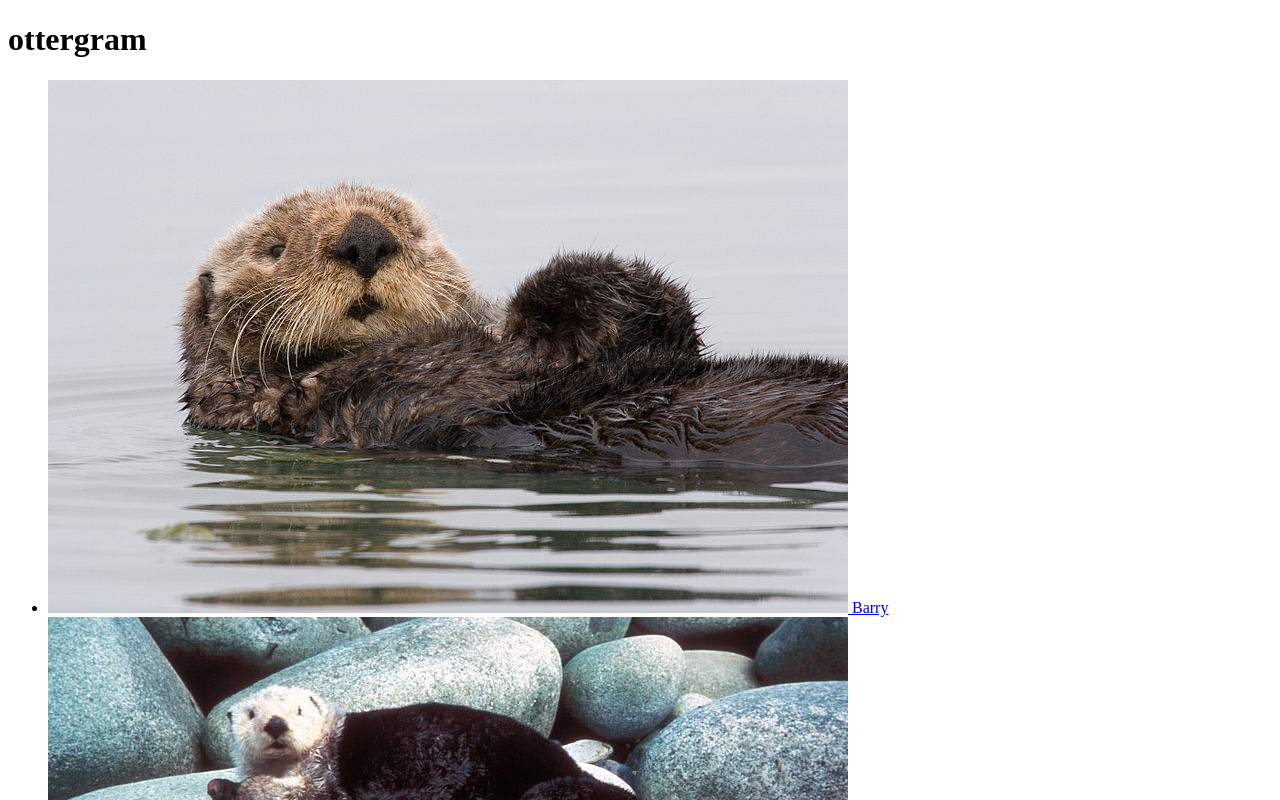
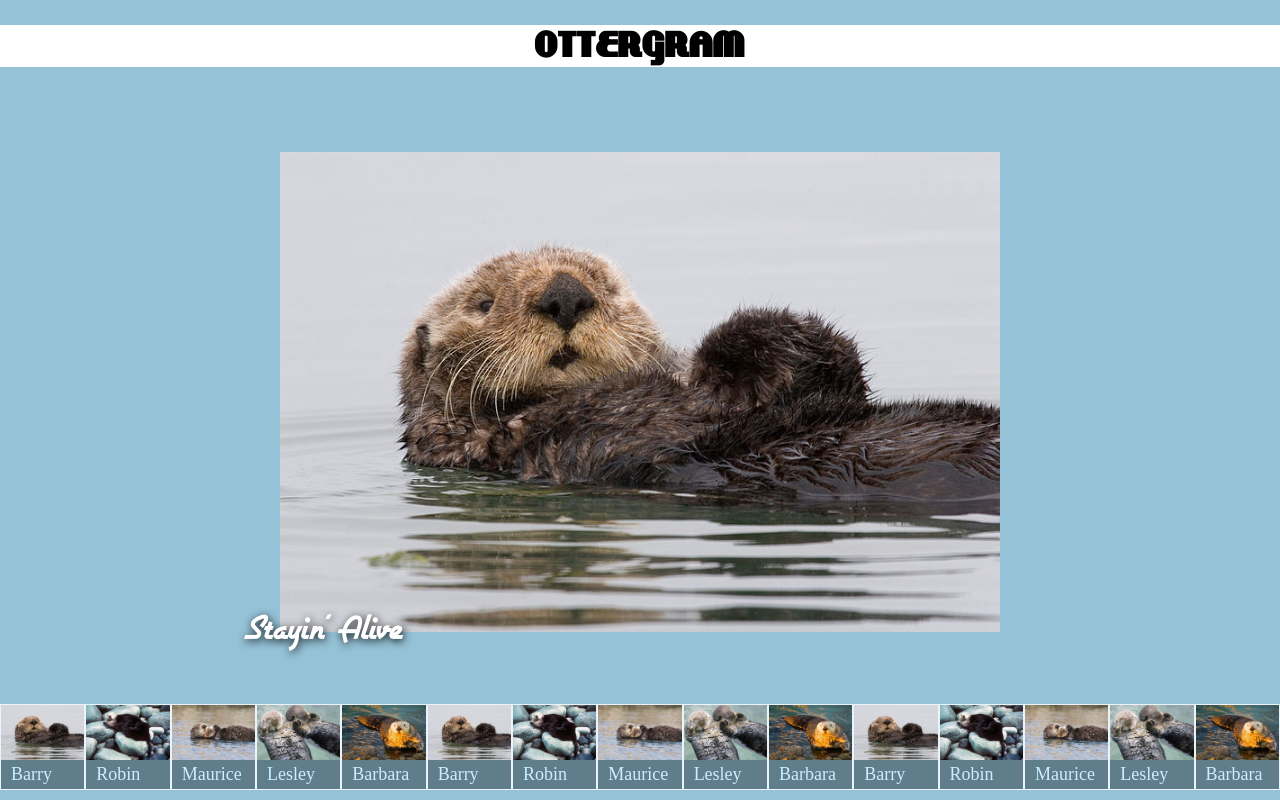
Before and after one commit to btNuckles/ottergram, a plain HTML site: page index.html in a window 1280 px wide. Shown: the top 800 px of the page. Drawn offline with nearby package versions, Linux system fonts and the light colour scheme.

Commit message:
Added CSS flexbox styling.

```diff
--- a/index.html
+++ b/index.html
@@ -4,47 +4,115 @@
 <head>
     <meta charset="utf-8">
     <title>ottergram</title>
-    <link rel="shortcut icon" href="favicon.ico" type="image/x-icon">
-    <link rel="icon" href="favicon.ico" type="image/x-icon">
+    <link rel="stylesheet" href="https://cdnjs.cloudflare.com/ajax/libs/normalize/5.0.0/normalize.min.css">
+    <link rel="stylesheet" href="stylesheets/styles.css">
 </head>
 
 <body>
-    <header>
-        <h1>ottergram</h1>
-        <link rel="stylesheet" href="stylesheets/styles.css">
-        <ul>
-            <li>
+    <header class="main-header">
+        <h1 class="logo-text">ottergram</h1>
+    </header>
+    <main class="main-content">
+        <ul class="thumbnail-list">
+            <li class="thumbnail-item">
                 <a href="#">
-                    <img src="ottergram-resources/img/otter1.jpg" alt="Barry the Otter">
-                    <span>Barry</span>
+                    <img class="thumbnail-image" src="ottergram-resources/img/otter1.jpg" alt="Barry the Otter">
+                    <span class="thumbnail-title">Barry</span>
                 </a>
             </li>
-            <li>
+            <li class="thumbnail-item">
                 <a href="#">
-                    <img src="ottergram-resources/img/otter2.jpg" alt="Robin the Otter">
-                    <span>Robin</span>
+                    <img class="thumbnail-image" src="ottergram-resources/img/otter2.jpg" alt="Robin the Otter">
+                    <span class="thumbnail-title">Robin</span>
                 </a>
             </li>
-            <li>
+            <li class="thumbnail-item">
                 <a href="#">
-                    <img src="ottergram-resources/img/otter3.jpg" alt="Maurice the Otter">
-                    <span>Maurice</span>
+                    <img class="thumbnail-image" src="ottergram-resources/img/otter3.jpg" alt="Maurice the Otter">
+                    <span class="thumbnail-title">Maurice</span>
                 </a>
             </li>
-            <li>
+            <li class="thumbnail-item">
                 <a href="#">
-                    <img src="ottergram-resources/img/otter4.jpg" alt="Lesley the Otter">
-                    <span>Lesley</span>
+                    <img class="thumbnail-image" src="ottergram-resources/img/otter4.jpg" alt="Lesley the Otter">
+                    <span class="thumbnail-title">Lesley</span>
                 </a>
             </li>
-            <li>
+            <li class="thumbnail-item">
                 <a href="#">
-                    <img src="ottergram-resources/img/otter5.jpg" alt="Barbara the Otter">
-                    <span>Barbara</span>
+                    <img class="thumbnail-image" src="ottergram-resources/img/otter5.jpg" alt="Barbara the Otter">
+                    <span class="thumbnail-title">Barbara</span>
+                </a>
+            </li>
+            <li class="thumbnail-item">
+                <a href="#">
+                    <img class="thumbnail-image" src="ottergram-resources/img/otter1.jpg" alt="Barry the Otter">
+                    <span class="thumbnail-title">Barry</span>
+                </a>
+            </li>
+            <li class="thumbnail-item">
+                <a href="#">
+                    <img class="thumbnail-image" src="ottergram-resources/img/otter2.jpg" alt="Robin the Otter">
+                    <span class="thumbnail-title">Robin</span>
+                </a>
+            </li>
+            <li class="thumbnail-item">
+                <a href="#">
+                    <img class="thumbnail-image" src="ottergram-resources/img/otter3.jpg" alt="Maurice the Otter">
+                    <span class="thumbnail-title">Maurice</span>
+                </a>
+            </li>
+            <li class="thumbnail-item">
+                <a href="#">
+                    <img class="thumbnail-image" src="ottergram-resources/img/otter4.jpg" alt="Lesley the Otter">
+                    <span class="thumbnail-title">Lesley</span>
+                </a>
+            </li>
+            <li class="thumbnail-item">
+                <a href="#">
+                    <img class="thumbnail-image" src="ottergram-resources/img/otter5.jpg" alt="Barbara the Otter">
+                    <span class="thumbnail-title">Barbara</span>
+                </a>
+            </li>
+            <li class="thumbnail-item">
+                <a href="#">
+                    <img class="thumbnail-image" src="ottergram-resources/img/otter1.jpg" alt="Barry the Otter">
+                    <span class="thumbnail-title">Barry</span>
+                </a>
+            </li>
+            <li class="thumbnail-item">
+                <a href="#">
+                    <img class="thumbnail-image" src="ottergram-resources/img/otter2.jpg" alt="Robin the Otter">
+                    <span class="thumbnail-title">Robin</span>
+                </a>
+            </li>
+            <li class="thumbnail-item">
+                <a href="#">
+                    <img class="thumbnail-image" src="ottergram-resources/img/otter3.jpg" alt="Maurice the Otter">
+                    <span class="thumbnail-title">Maurice</span>
+                </a>
+            </li>
+            <li class="thumbnail-item">
+                <a href="#">
+                    <img class="thumbnail-image" src="ottergram-resources/img/otter4.jpg" alt="Lesley the Otter">
+                    <span class="thumbnail-title">Lesley</span>
+                </a>
+            </li>
+            <li class="thumbnail-item">
+                <a href="#">
+                    <img class="thumbnail-image" src="ottergram-resources/img/otter5.jpg" alt="Barbara the Otter">
+                    <span class="thumbnail-title">Barbara</span>
                 </a>
             </li>
         </ul>
-    </header>
+
+        <div class="detail-image-container">
+            <div class="detail-image-frame">
+                <img class="detail-image" src="ottergram-resources/img/otter1.jpg" alt="">
+                <span class="detail-image-title">Stayin' Alive</span>
+            </div>
+        </div>
+    </main>
 </body>
 
 </html>
--- a/stylesheets/styles.css
+++ b/stylesheets/styles.css
@@ -0,0 +1,110 @@
+@font-face {
+    font-family: 'lakeshore';
+    src: url('fonts/LAKESHOR-webfont.eot');
+    src: url('fonts/LAKESHOR-webfont.eot?#iefix') format('embedded-opentype'), url('fonts/LAKESHOR-webfont.woff') format('woff'), url('fonts/LAKESHOR-webfont.ttf') format('truetype'), url('fonts/LAKESHOR-webfont.svg#lakeshore') format('svg');
+    font-weight: normal;
+    font-style: normal;
+}
+
+@font-face {
+    font-family: 'airstreamregular';
+    src: url('fonts/Airstream-webfont.eot');
+    src: url('fonts/Airstream-webfont.eot?#iefix') format('embedded-opentype'), url('fonts/Airstream-webfont.woff') format('woff'), url('fonts/Airstream-webfont.tff') format('truetype'), url('fonts/Airstream-webfont.svg#airstreamregular') format('svg');
+    font-weight: normal;
+    font-style: normal;
+}
+
+html, body {
+    height: 100%;
+}
+
+body {
+    font-size: 10px;
+    background: rgb(149, 194, 215);
+    display: flex;
+    flex-direction: column;
+}
+
+a {
+    text-decoration: none;
+}
+
+.main-header {
+    flex: 0 1 auto;
+}
+
+.main-content {
+    flex: 1 1 auto;
+    display: flex;
+    flex-direction: column;
+}
+
+.thumbnail-image {
+    width: 100%;
+    display: block;
+}
+
+.thumbnail-title {
+    display: block;
+    margin: 0;
+    padding: 4px 10px;
+    background: rgb(96, 125, 139);
+    color: rgb(202, 238, 255);
+    font-size: 18px;
+}
+
+.thumbnail-item {
+    border: 1px solid rgb(100%, 100%, 100%);
+    border: 1px solid rgba(100%, 100%, 100%, 0.8);
+    display: inline-block;
+    width: 120px;
+}
+
+.thumbnail-list {
+    display: flex;
+    flex: 0 1 auto;
+    list-style: none;
+    padding: 0;
+    justify-content: space-between;
+    white-space: nowrap;
+    overflow-x: auto;
+    order: 2;
+}
+
+.thumbnail-item+.thumbnail-item {
+}
+
+.logo-text {
+    background: white;
+    text-align: center;
+    text-transform: uppercase;
+    font-size: 37px;
+    font-family: lakeshore;
+}
+
+.detail-image {
+    width: 90%;
+    justify-content: center;
+}
+
+.detail-image-container {
+    flex: 1 1 auto;
+    display: flex;
+    justify-content: center;
+    align-items: center;
+}
+
+.detail-image-frame {
+    position: relative;
+    text-align: center;
+}
+
+.detail-image-title {
+    position: absolute;
+    bottom: -16px;
+    left: 4px;
+    font-family: airstreamregular;
+    color: white;
+    font-size: 40px;
+    text-shadow: rgba(0, 0, 0, 0.9) 1px 2px 9px;
+}
```
Also changed, not shown: stylesheets/fonts/Airstream-webfont.ttf (renamed from ottergram-resources/fonts/Airstream-webfont.ttf), stylesheets/fonts/Airstream-webfont.woff (renamed from ottergram-resources/fonts/Airstream-webfont.woff), stylesheets/fonts/LAKESHOR-webfont.ttf (renamed from ottergram-resources/fonts/LAKESHOR-webfont.ttf), stylesheets/fonts/LAKESHOR-webfont.woff (renamed from ottergram-resources/fonts/LAKESHOR-webfont.woff), 9 other files.
